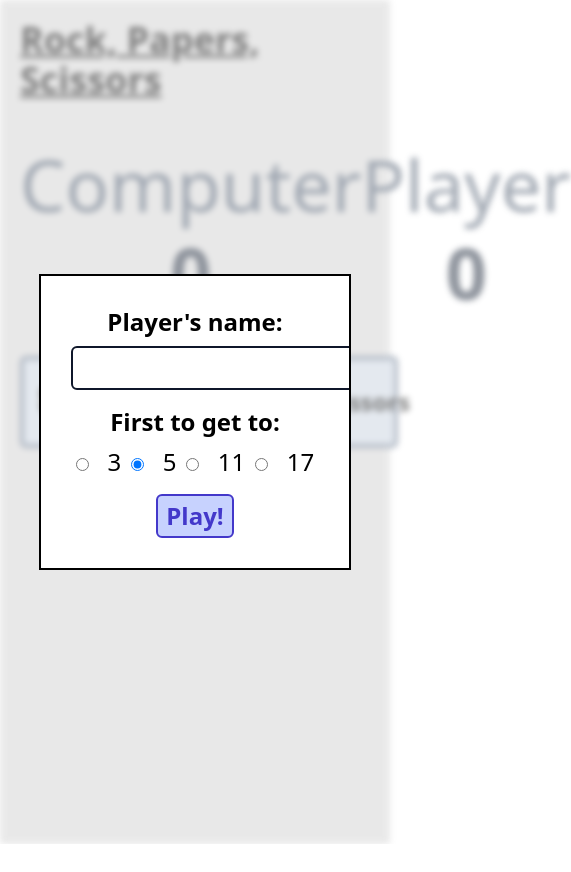
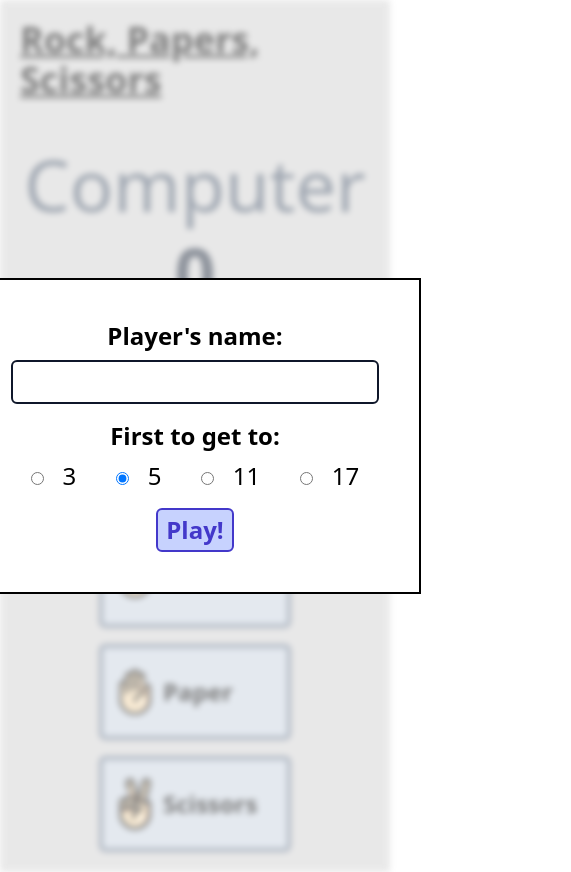
Before and after one commit to seveneleves/rock-paper-scissors, a plain HTML site: page index.html in a window 390 px wide. Shown: the whole page, 571 px wide, since content can reach past the window. Before the commit the page ends 844 px from the top, so only its background shows below. Drawn offline with nearby package versions, Linux system fonts and the light colour scheme.

Commit message:
fixed responsive

```diff
--- a/css/style.css
+++ b/css/style.css
@@ -1,5 +1,5 @@
 #root {
-  height: 100vh;
+  height: 100%;
   margin: 0;
   padding: 20px;
   /* Comment and uncomment for modal display */
@@ -9,19 +9,9 @@
 }
 
 #modal {
-  max-width: 80%;
-  height: auto;
-  overflow: scroll;
-  position: absolute;
   top: 50%;
   left: 50%;
   transform: translate(-50%, -50%);
-  border: 2px solid black;
-  opacity: 1 !important;
-  background-color: white;
-  text-align: center;
-  padding: 30px;
-  display: block;
 }
 
 label > input[type="radio"] {
--- a/index.html
+++ b/index.html
@@ -16,21 +16,24 @@
         Rock, Papers, Scissors
       </h1>
       <!-- Score -->
-      <div class="flex text-7xl mb-12">
-        <div class="flex-auto text-center">
+      <div class="flex flex-col items-center md:flex-row text-7xl mb-12">
+        <div class="sm:w-1/2 text-center">
           <h2 class="text-slate-600 mb-4">Computer</h2>
           <h3 id="ai_score" class="font-bold text-slate-800">0</h3>
         </div>
-        <div class="flex-auto text-center">
+        <div class="mt-4 md:mt-0 sm:w-1/2 text-center">
           <h2 id="player_name" class="text-slate-600 mb-4">Player</h2>
           <h3 id="player_score" class="font-bold text-slate-800">0</h3>
         </div>
       </div>
       <!-- User choice [START] -->
-      <form id="choices" class="flex justify-around block">
+      <form
+        id="choices"
+        class="flex flex-col items-center sm:flex-row sm:justify-around block"
+      >
         <!-- Rock [START] -->
         <label
-          class="text-2xl bg-slate-300 flex items-center p-4 rounded-md border-4 border-slate-500 font-semibold hover:bg-slate-400 transition duration-300 hover:cursor-pointer"
+          class="text-2xl bg-slate-300 w-48 h-24 mb-4 sm:mb-0 flex items-center p-4 rounded-md border-4 border-slate-500 font-semibold hover:bg-slate-400 transition duration-300 hover:cursor-pointer"
           for="rock"
         >
           <input
@@ -46,7 +49,7 @@
         <!-- Rock [END] -->
         <!-- Paper [START] -->
         <label
-          class="text-2xl bg-slate-300 flex items-center p-4 rounded-md border-4 border-slate-500 font-semibold hover:bg-slate-400 transition duration-300 hover:cursor-pointer"
+          class="text-2xl bg-slate-300 w-48 h-24 mb-4 sm:mb-0 flex items-center p-4 rounded-md border-4 border-slate-500 font-semibold hover:bg-slate-400 transition duration-300 hover:cursor-pointer"
           for="paper"
         >
           <input
@@ -62,7 +65,7 @@
         <!-- Paper [END] -->
         <!-- Scissors [START] -->
         <label
-          class="text-2xl bg-slate-300 flex items-center p-4 rounded-md border-4 border-slate-500 font-semibold hover:bg-slate-400 transition duration-300 hover:cursor-pointer"
+          class="text-2xl bg-slate-300 w-48 h-24 flex items-center p-4 rounded-md border-4 border-slate-500 font-semibold hover:bg-slate-400 transition duration-300 hover:cursor-pointer"
           for="scissors"
         >
           <input
@@ -80,20 +83,27 @@
       <!-- User choice [END] -->
       <!-- Result -->
       <div id="result_section" class="text-3xl text-center hidden mt-12">
-        <h4>You played <b><span id="player_choice"></span></b>. Computer played <b><span id="ai_choice"></span></b>.</h4>
-        <h4 class="mt-6"><b><span id="winner"></span> wins the play.</b></h4>
+        <h4>
+          You played <b><span id="player_choice"></span></b>. Computer played
+          <b><span id="ai_choice"></span></b>.
+        </h4>
+        <h4 class="mt-6">
+          <b><span id="winner"></span> wins the play.</b>
+        </h4>
       </div>
-      <h4 id="game_winner" class="text-3xl text-center hidden mt-12 "><b><span id="game_winner_name"></span> wins the game!</b></h4>
+      <h4 id="game_winner" class="text-3xl text-center hidden mt-12">
+        <b><span id="game_winner_name"></span> wins the game!</b>
+      </h4>
     </div>
     <!-- Root [END] -->
     <!-- Modal [START] -->
-    <form id="modal" class="text-2xl">
+    <form id="modal" class="text-2xl absolute block h-auto p-10 text-center bg-white border-2 border-black">
       <span class="font-semibold">Player's name:</span><br />
       <input
         aria-label="Nom"
         id="player_name_input"
         type="text"
-        class="mt-2 border-2 border-slate-900 rounded-md px-2 py-1"
+        class="mt-2 w-fit border-2 border-slate-900 rounded-md px-2 py-1"
       />
       <br />
       <div class="mt-4 font-semibold">First to get to:</div>
@@ -104,15 +114,15 @@
         </div>
         <div>
           <input checked type="radio" id="game5" name="nb_of_plays" value="5" />
-          <label for="game5">5</label><br />
+            <label for="game5">5</label><br />
         </div>
         <div>
-          <input type="radio" id="game10" name="nb_of_plays" value="10" />
-          <label for="game10">11</label><br />
+          <input type="radio" id="game11" name="nb_of_plays" value="11" />
+          <label for="game11">11</label><br />
         </div>
         <div>
-          <input type="radio" id="game15" name="nb_of_plays" value="15" />
-          <label for="game15">17</label><br />
+          <input type="radio" id="game17" name="nb_of_plays" value="17" />
+          <label for="game17">17</label><br />
         </div>
       </div>
       <button
```
